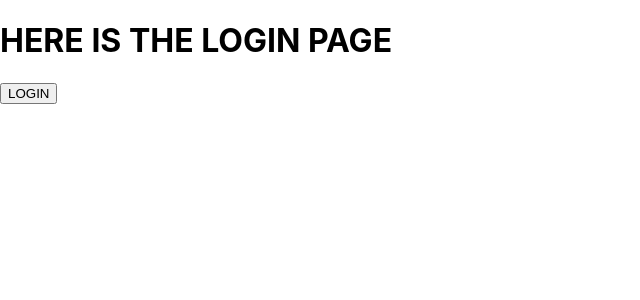
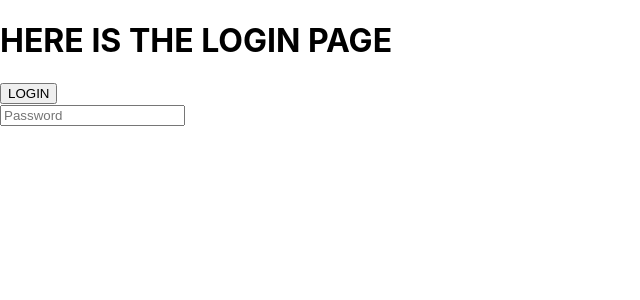
Before and after one commit to kWeech/UofCEngineeringNursingHackathon, a React (Create React App) app in the folder app/hackathon-app/: page / in a window 1280 px wide. Shown: the top 300 px of the page, without its empty margins (0-640 px from the left). Built offline with nearby package versions, Linux system fonts and the light colour scheme.

Commit message:
Added login stuff

```diff
--- a/app/hackathon-app/src/pages/Login.js
+++ b/app/hackathon-app/src/pages/Login.js
@@ -7,6 +7,13 @@ export default function Login() {
       <NavLink to="/home">
         <button>LOGIN</button>
       </NavLink>
+      <form >
+      <input
+      type = "password"
+      placeholder = "Password"
+      />
+
+      </form>
     </div>
   );
 }
```
